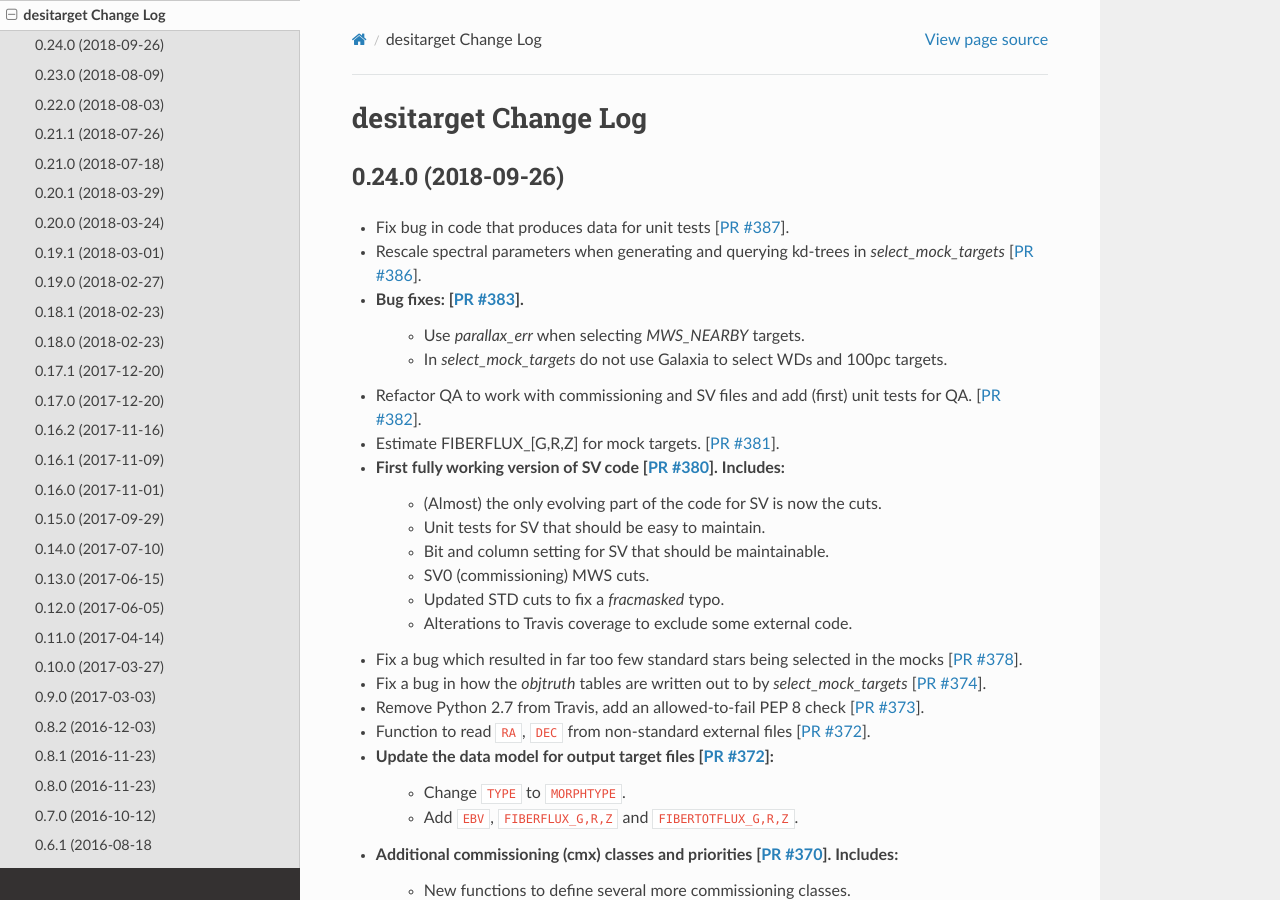
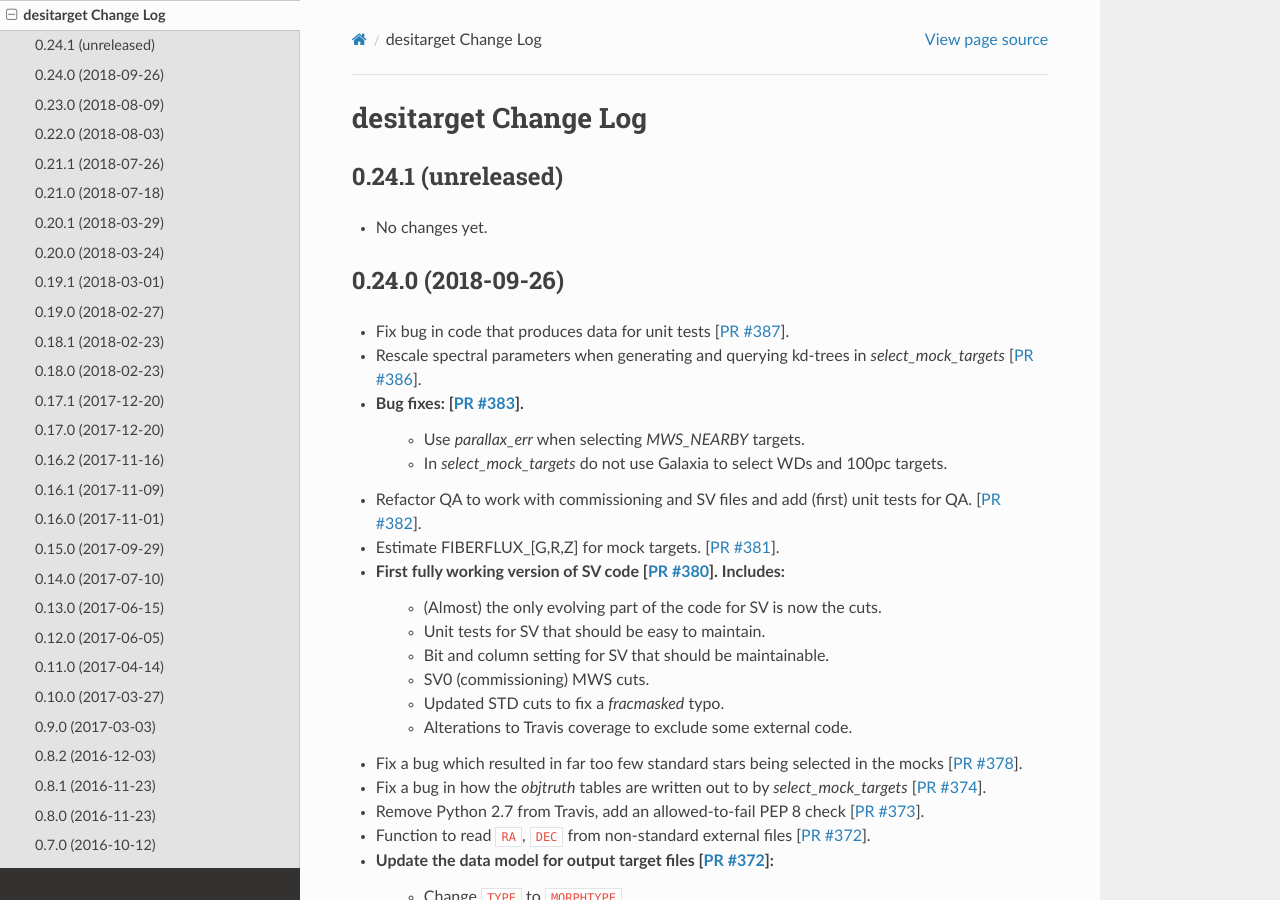
Before and after one commit to desihub/desitarget, a Sphinx documentation site: the page built from doc/changes.rst, in a window 1280 px wide and 900 px high. Built offline with Sphinx 7.4.7 and the Read the Docs theme 2.0.0, drawn with Linux system fonts in a browser that asks for light colours.

Commit message:
bump version after tag

```diff
--- a/doc/changes.rst
+++ b/doc/changes.rst
@@ -1,6 +1,11 @@
 =====================
 desitarget Change Log
 =====================
+
+0.24.1 (unreleased)
+-------------------
+
+* No changes yet.
 
 0.24.0 (2018-09-26)
 -------------------
--- a/py/desitarget/_version.py
+++ b/py/desitarget/_version.py
@@ -1 +1 @@
-__version__ = '0.24.0'
+__version__ = '0.24.0.dev2465'
```
